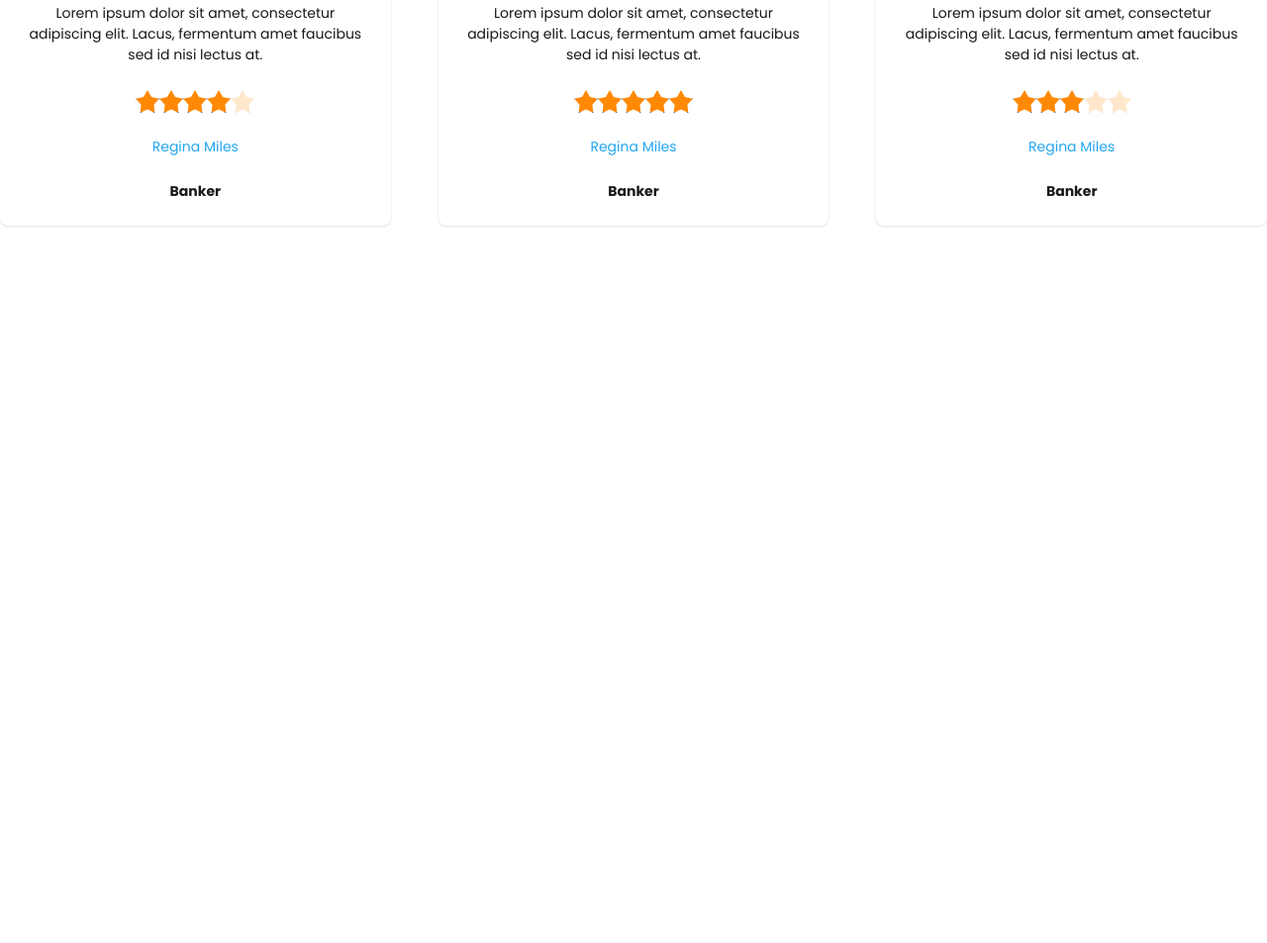
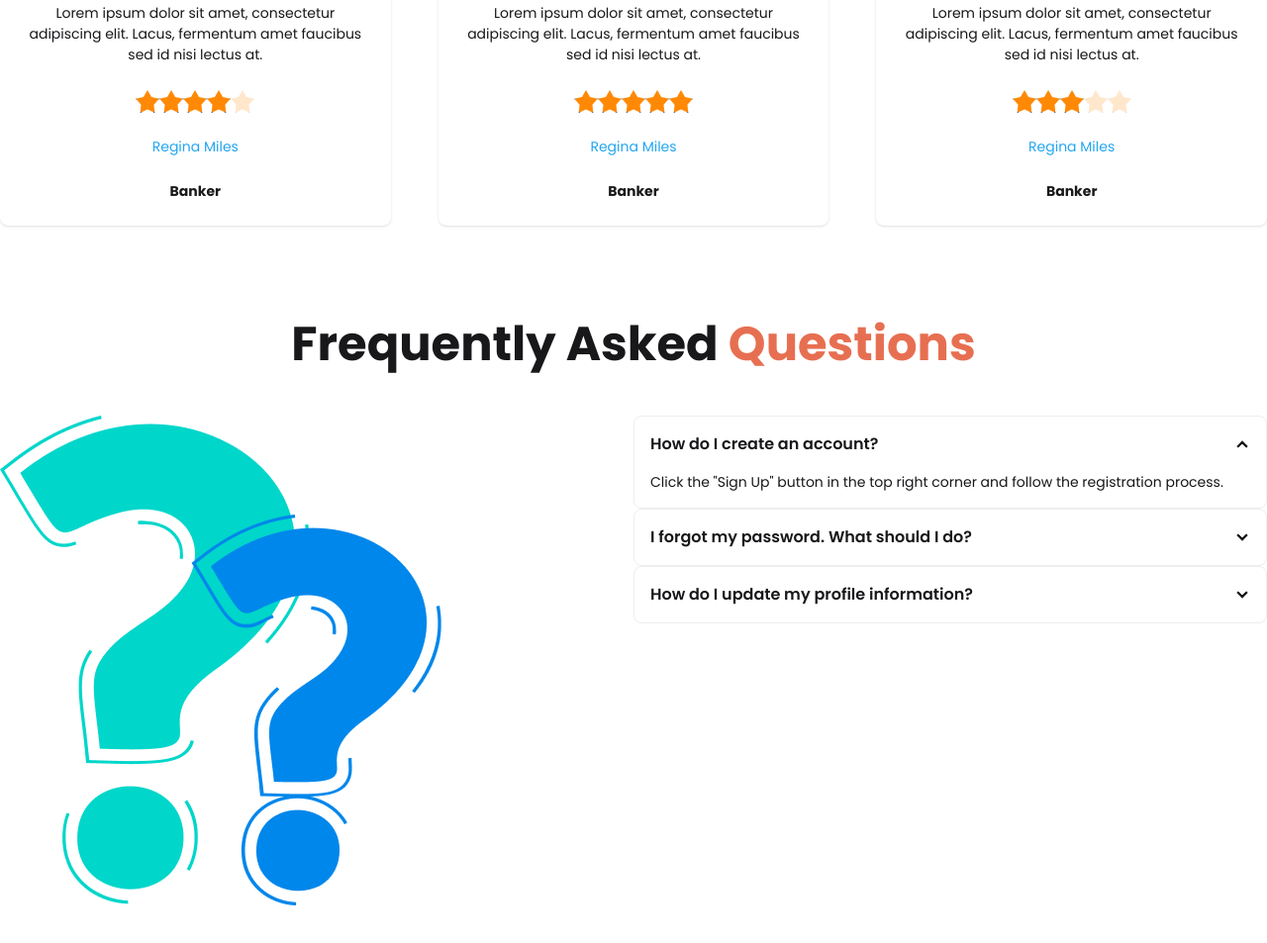
Before and after one commit to omarfarhatul/Biker-zone-project, a plain HTML site: page index.html in a window 1280 px wide. Shown: the part 2147-3100 px from the top of the page at 99% size. Before the commit the page ends 2471 px from the top, so only its background shows below. Drawn offline with nearby package versions, Linux system fonts and the light colour scheme.

Commit message:
Add questions

```diff
--- a/index.html
+++ b/index.html
@@ -264,6 +264,33 @@
               </div>
          </div>
        </section>
+
+      <!-- Frequently Asked Questions -->
+       <section class="my-24">
+        <h3 class="text-5xl font-bold text-center mb-12">Frequently Asked <span class="text-[#E76F51]">Questions</span></h3>
+
+        <!-- Accordion -->
+        <div class="grid md:grid-cols-2">
+          <img src="./images/others/faq.png" alt="">
+          <div>
+            <div class="collapse collapse-arrow bg-base-100 border border-base-300">
+              <input type="radio" name="my-accordion-2" checked="checked" />
+              <div class="collapse-title font-semibold">How do I create an account?</div>
+              <div class="collapse-content text-sm">Click the "Sign Up" button in the top right corner and follow the registration process.</div>
+          </div>
+        <div class="collapse collapse-arrow bg-base-100 border border-base-300">
+          <input type="radio" name="my-accordion-2" />
+          <div class="collapse-title font-semibold">I forgot my password. What should I do?</div>
+          <div class="collapse-content text-sm">Click on "Forgot Password" on the login page and follow the instructions sent to your email.</div>
+      </div>
+      <div class="collapse collapse-arrow bg-base-100 border border-base-300">
+        <input type="radio" name="my-accordion-2" />
+        <div class="collapse-title font-semibold">How do I update my profile information?</div>
+        <div class="collapse-content text-sm">Go to "My Account" settings and select "Edit Profile" to make changes.</div>
+      </div>
+          </div>
+        </div>
+       </section>
      </main>
 
      <!-- footer section -->
```
